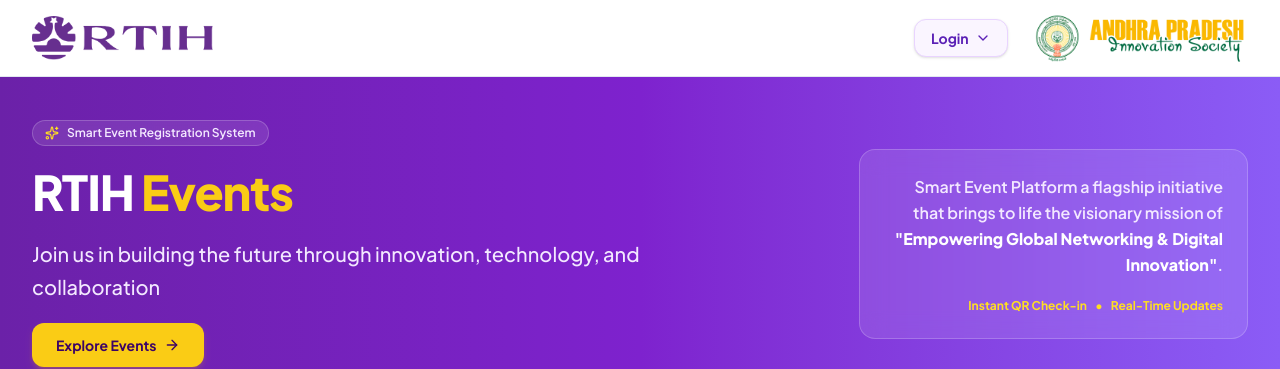
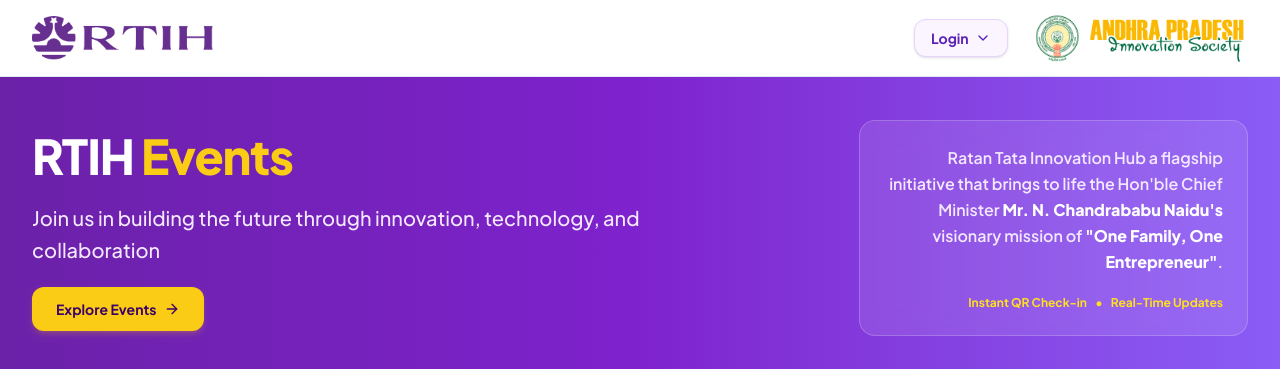
Before and after one commit to Madan-Mohan2026/Event, a React (Vite) app in the folder landing page/frontend/: page / in a window 1280 px wide. Shown: the top 369 px of the page. Built offline with nearby package versions, Linux system fonts and the light colour scheme; no server answers.

Commit message:
Update hero section banner tagline and remove top pill badge

```diff
--- a/landing page/frontend/src/components/home/HeroSection.tsx
+++ b/landing page/frontend/src/components/home/HeroSection.tsx
@@ -1,5 +1,5 @@
 import React from 'react';
-import { ArrowRight, Sparkles } from 'lucide-react';
+import { ArrowRight } from 'lucide-react';
 
 export const HeroSection: React.FC = () => {
   const scrollToEvents = () => {
@@ -16,12 +16,6 @@
 
           {/* Left Main Banner Content */}
           <div className="lg:col-span-8 space-y-4">
-
-            {/* Top Pill */}
-            <div className="inline-flex items-center gap-2 px-3 py-1 rounded-full bg-white/10 backdrop-blur-md border border-white/20 text-xs font-semibold text-purple-100">
-              <Sparkles className="w-3.5 h-3.5 text-yellow-300" />
-              <span>Smart Event Registration System</span>
-            </div>
 
             {/* Headline */}
             <h1 className="text-3xl sm:text-5xl lg:text-5xl font-black tracking-tight text-white leading-tight">
@@ -50,7 +44,7 @@
           <div className="lg:col-span-4 hidden lg:block">
             <div className="p-6 rounded-2xl bg-white/10 backdrop-blur-md border border-white/20 space-y-3 text-right">
               <p className="text-sm sm:text-base font-semibold text-purple-100 leading-relaxed">
-                Smart Event Platform a flagship initiative that brings to life the visionary mission of <strong className="text-white">"Empowering Global Networking & Digital Innovation"</strong>.
+                Ratan Tata Innovation Hub a flagship initiative that brings to life the Hon'ble Chief Minister <strong className="text-white font-extrabold">Mr. N. Chandrababu Naidu's</strong> visionary mission of <strong className="text-white font-extrabold">"One Family, One Entrepreneur"</strong>.
               </p>
               <div className="pt-2 flex items-center justify-end gap-2 text-xs font-bold text-yellow-300">
                 <span>Instant QR Check-in</span>
```
